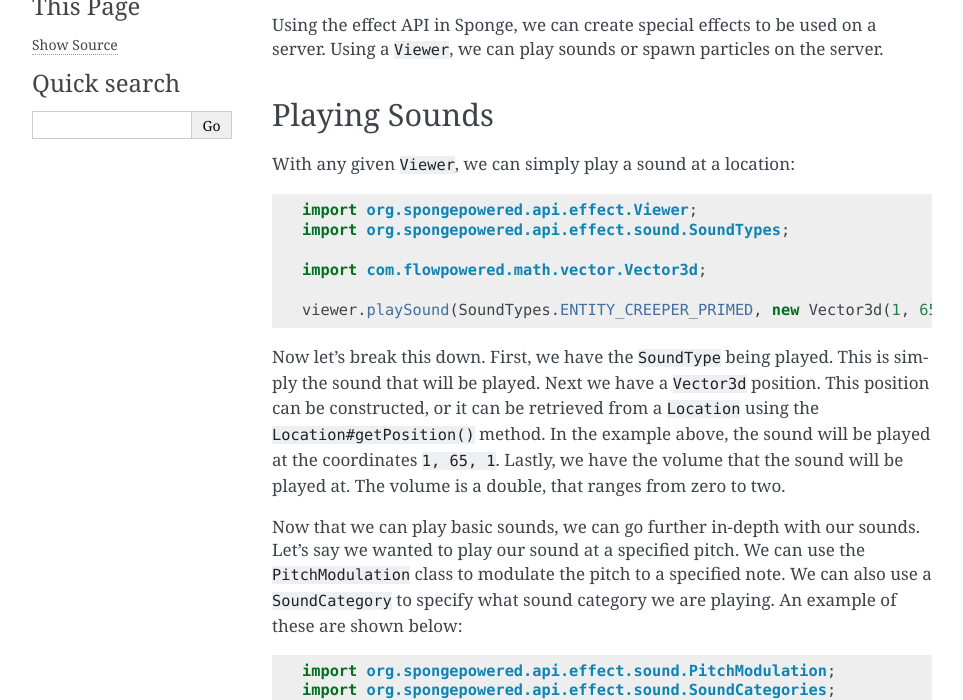
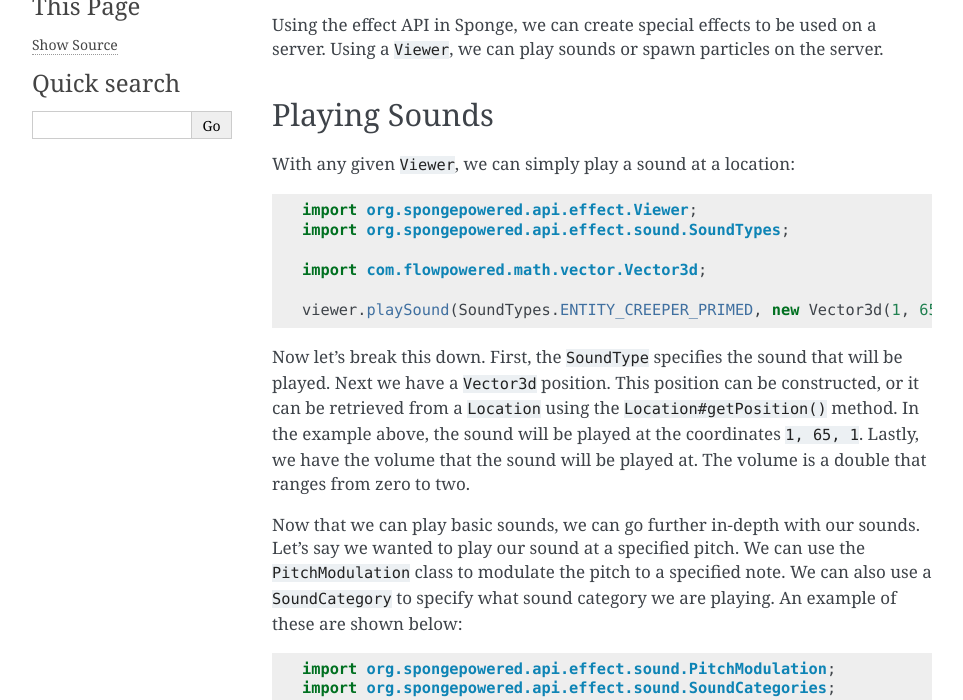
Before and after one commit to SpongePowered/SpongeDocs, a Sphinx documentation site: the page built from source/plugin/effects.rst, in a window 1280 px wide and 900 px high, cut to the strip 200-900 px from the top of the window. Shown: the whole strip, without its empty margins (148-1111 px from the left). Built offline with Sphinx 7.4.7, drawn with Linux system fonts in a browser that asks for light colours; pages that are not in the unit, such as notebooks, are missing from menus; cross-references to code outside the pages are shown as plain code.

Commit message:
Combined sentences to avoid duplication and removed comma splice

```diff
--- a/source/plugin/effects.rst
+++ b/source/plugin/effects.rst
@@ -32,10 +32,10 @@ With any given ``Viewer``, we can simply play a sound at a location:
 
     viewer.playSound(SoundTypes.ENTITY_CREEPER_PRIMED, new Vector3d(1, 65, 1), 1);
 
-Now let's break this down. First, we have the :javadoc:`SoundType` being played. This is simply the sound that will be
+Now let's break this down. First, the :javadoc:`SoundType` specifies the sound that will be
 played. Next we have a ``Vector3d`` position. This position can be constructed, or it can be retrieved from a
 ``Location`` using the :javadoc:`Location#getPosition()` method. In the example above, the sound will be played at the
-coordinates ``1, 65, 1``. Lastly, we have the volume that the sound will be played at. The volume is a double, that
+coordinates ``1, 65, 1``. Lastly, we have the volume that the sound will be played at. The volume is a double that
 ranges from zero to two.
 
 Now that we can play basic sounds, we can go further in-depth with our sounds. Let's say we wanted to play our sound at
```
